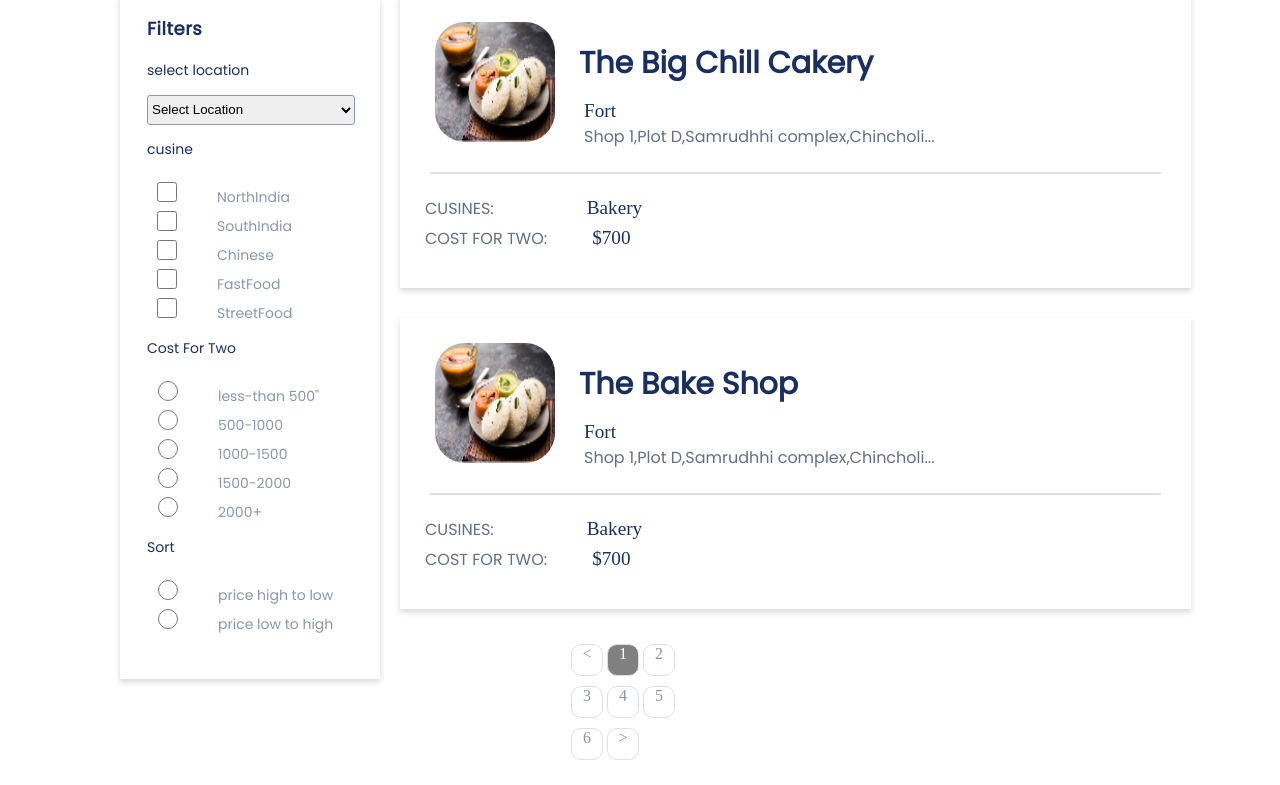
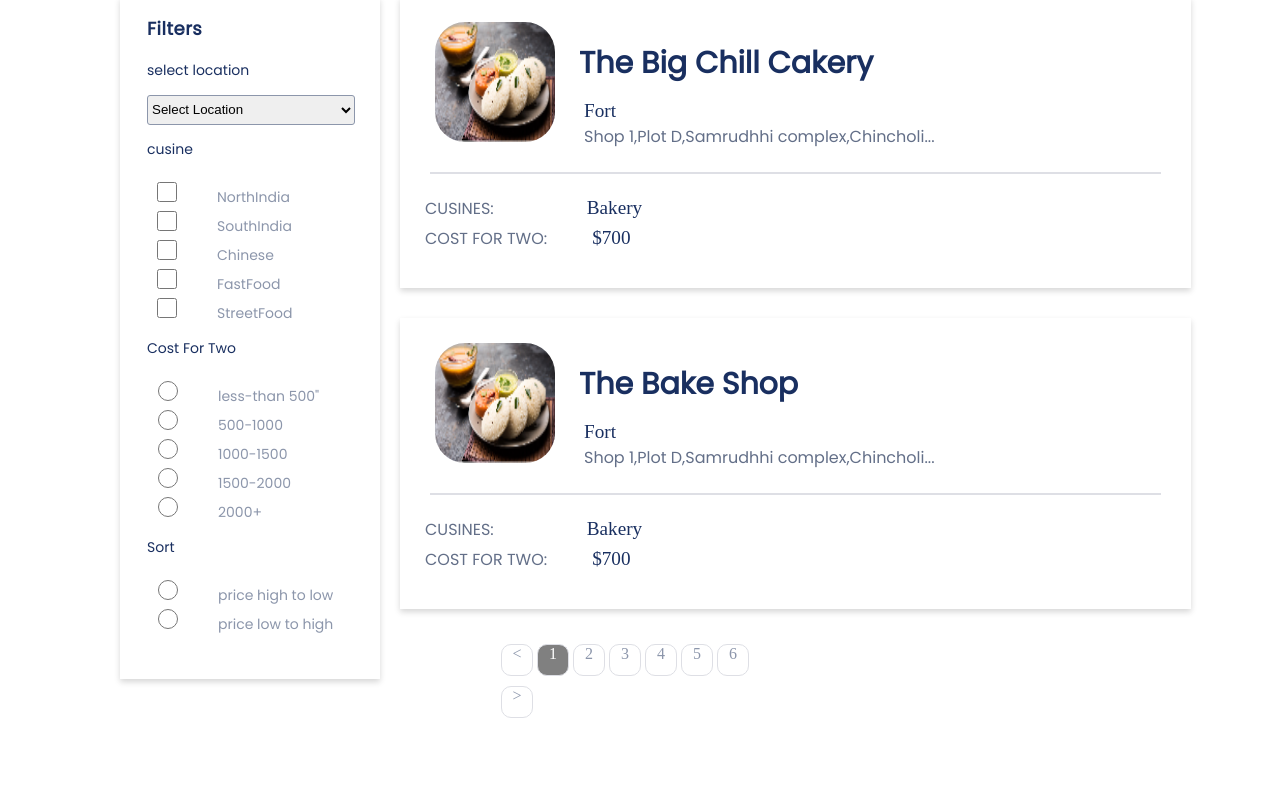
Before and after one commit to HarshasriM/ZomatoFilterPage, a plain HTML site: page index.html in a window 1280 px wide. Shown: the part 169-954 px from the top of the page. After the commit the page ends 912 px from the top, so only its background shows below. Drawn offline with Linux system fonts and the light colour scheme.

Commit message:
Update style.css

```diff
--- a/style.css
+++ b/style.css
@@ -195,7 +195,7 @@ hr{
     border:.1px solid #DEDFE5;
 }
 .slides{
-    margin:25px 563px;
+    margin:25px 493px;
 
 }
 .foot{
```
